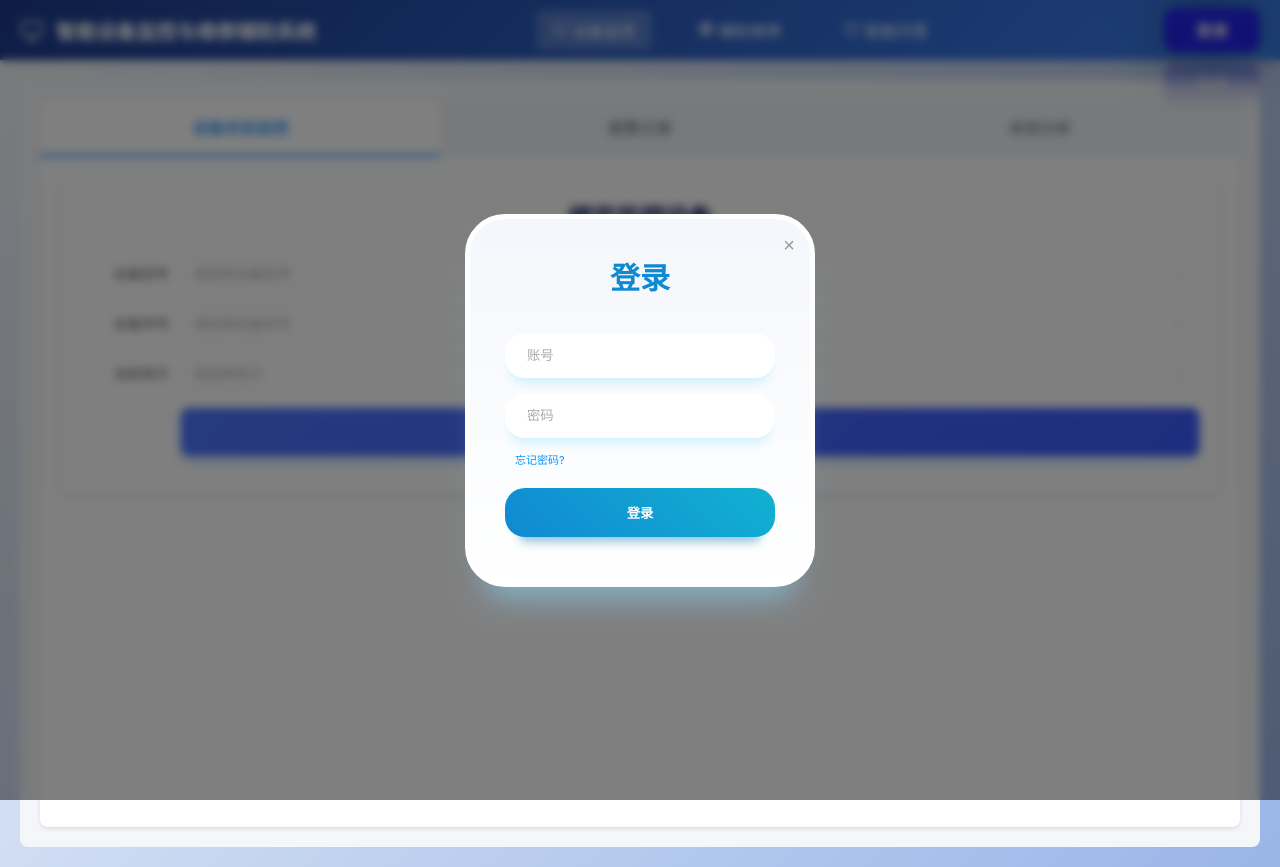
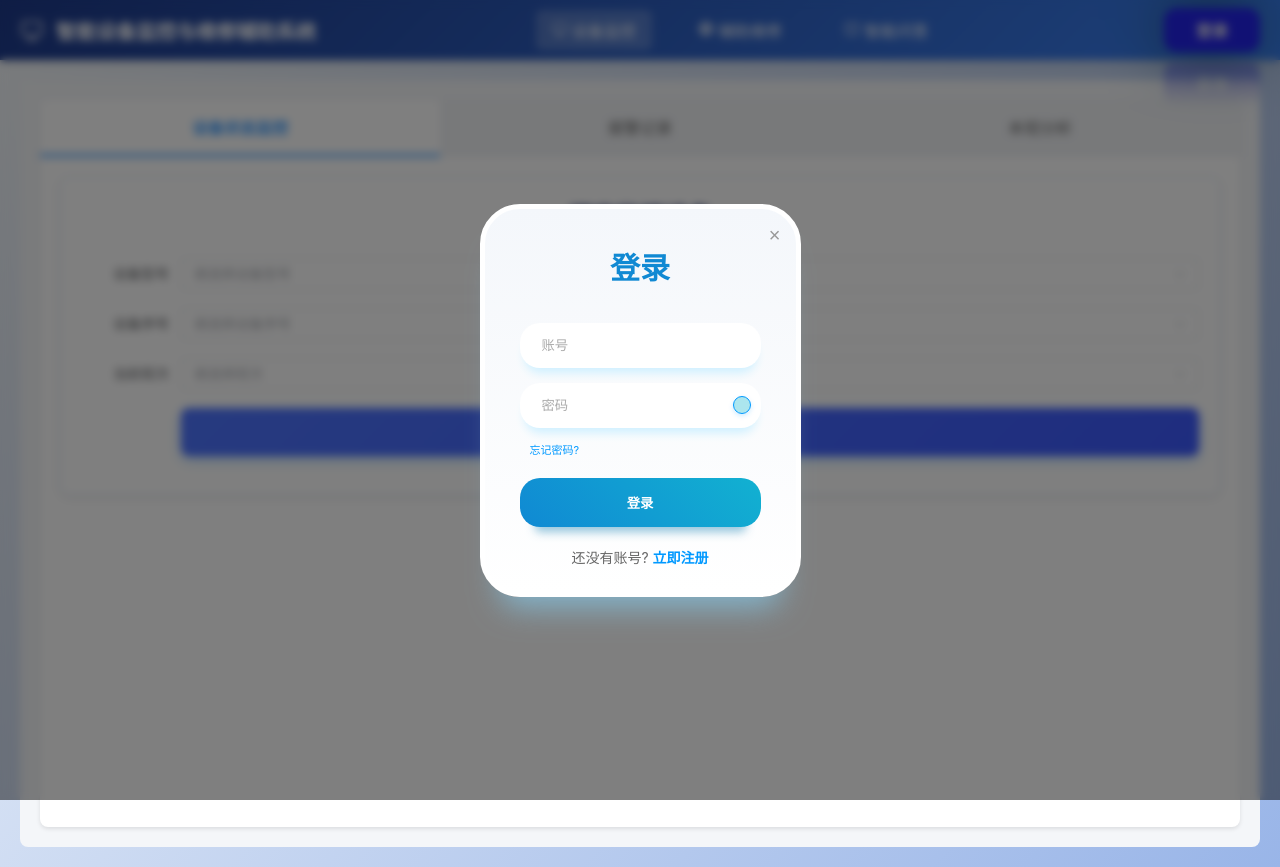
Before and after one commit to czfsss/AI_Production_System, a Vue app in the folder equipment-monitoring-system/: page /monitoring in a window 1280 px wide. Both pictures are taken after a click on the button "登录". Built offline with nearby package versions, Linux system fonts and the light colour scheme.

Commit message:
优化登录样式

```diff
--- a/equipment-monitoring-system/package.json
+++ b/equipment-monitoring-system/package.json
@@ -18,7 +18,12 @@
     "format": "prettier --write src/"
   },
   "dependencies": {
+    "@element-plus/icons-vue": "^2.3.1",
+    "@types/highlight.js": "^10.1.0",
     "axios": "^1.11.0",
+    "element-plus": "^2.10.5",
+    "highlight.js": "^11.11.1",
+    "markdown-it": "^14.1.0",
     "pinia": "^3.0.3",
     "vue": "^3.5.18",
     "vue-router": "^4.5.1"
--- a/equipment-monitoring-system/src/components/LoginButton.vue
+++ b/equipment-monitoring-system/src/components/LoginButton.vue
@@ -1,11 +1,23 @@
 <script setup lang="ts">
 import { ref } from 'vue'
 import { useAuthStore } from '../stores/auth'
+import { View, Hide } from '@element-plus/icons-vue'
 
 const authStore = useAuthStore()
 
 // 控制登录弹窗的显示与隐藏
 const isLoginDialogVisible = ref(false)
+
+// 控制显示登录还是注册表单
+const isLoginMode = ref(true)
+
+// 控制密码显示/隐藏
+const showPassword = ref(false)
+const showRegisterPassword = ref(false)
+const showConfirmPassword = ref(false)
+
+// 控制忘记密码弹窗的显示与隐藏
+const isForgotPasswordVisible = ref(false)
 
 // 控制退出登录确认弹窗的显示与隐藏
 const isConfirmLogoutVisible = ref(false)
@@ -20,6 +32,30 @@ const openLoginDialog = () => {
 // 关闭登录弹窗
 const closeLoginDialog = () => {
   isLoginDialogVisible.value = false
+  // 恢复背景滚动
+  document.body.style.overflow = ''
+}
+
+// 打开忘记密码弹窗
+const openForgotPassword = () => {
+  isLoginDialogVisible.value = false
+  isForgotPasswordVisible.value = true
+  // 防止背景滚动
+  document.body.style.overflow = 'hidden'
+}
+
+// 关闭忘记密码弹窗
+const closeForgotPassword = () => {
+  isForgotPasswordVisible.value = false
+  // 恢复背景滚动
+  document.body.style.overflow = ''
+}
+
+// 模拟重置密码功能
+const handleResetPassword = (e: Event) => {
+  e.preventDefault()
+  // 这里只是模拟重置密码成功，实际应用中需要调用API
+  isForgotPasswordVisible.value = false
   // 恢复背景滚动
   document.body.style.overflow = ''
 }
@@ -46,11 +82,25 @@ const confirmLogout = () => {
   document.body.style.overflow = ''
 }
 
+// 切换登录/注册模式
+const toggleMode = () => {
+  isLoginMode.value = !isLoginMode.value
+}
+
 // 模拟登录功能
 const handleLogin = (e: Event) => {
   e.preventDefault()
   // 这里只是模拟登录成功，实际应用中需要调用API
   authStore.login()
+  isLoginDialogVisible.value = false
+  document.body.style.overflow = ''
+}
+
+// 模拟注册功能
+const handleRegister = (e: Event) => {
+  e.preventDefault()
+  // 这里只是模拟注册成功，实际应用中需要调用API
+  authStore.login() // 注册成功后直接登录
   isLoginDialogVisible.value = false
   document.body.style.overflow = ''
 }
@@ -85,13 +135,60 @@ const handleLogin = (e: Event) => {
     <div v-if="isLoginDialogVisible" class="custom-dialog-overlay">
       <div class="container">
         <button class="close-button" @click="closeLoginDialog">×</button>
-        <div class="heading">登录</div>
-        <form action="" class="form" @submit="handleLogin">
-          <input required class="input" type="email" name="email" id="email" placeholder="账号">
-          <input required class="input" type="password" name="password" id="password" placeholder="密码">
-          <span class="forgot-password"><a href="#">忘记密码?</a></span>
-          <input class="login-button" type="submit" value="登录">
+        <div class="heading">{{ isLoginMode ? '登录' : '注册' }}</div>
+        <template v-if="isLoginMode">
+          <form action="" class="form" @submit="handleLogin">
+            <input required class="input" type="email" name="email" id="email" placeholder="账号">
+            <div class="password-input-container">
+              <input required class="input" :type="showPassword ? 'text' : 'password'" name="password" id="password" placeholder="密码">
+              <button type="button" class="password-toggle" @click="showPassword = !showPassword">
+                <span v-if="showPassword"><Hide size="18" /></span>
+                <span v-else><View size="18" /></span>
+              </button>
+            </div>
+            <span class="forgot-password"><a href="#" @click.prevent="openForgotPassword">忘记密码?</a></span>
+            <input class="login-button" type="submit" value="登录">
+          </form>
+        </template>
+        <template v-else>
+          <form action="" class="form" @submit="handleRegister">
+            <input required class="input" type="text" name="username" id="username" placeholder="用户名">
+            <input required class="input" type="email" name="email" id="register-email" placeholder="邮箱">
+            <div class="password-input-container">
+              <input required class="input" :type="showRegisterPassword ? 'text' : 'password'" name="password" id="register-password" placeholder="密码">
+              <button type="button" class="password-toggle" @click="showRegisterPassword = !showRegisterPassword">
+                <span v-if="showRegisterPassword"><Hide size="18" /></span>
+                <span v-else><View size="18" /></span>
+              </button>
+            </div>
+            <div class="password-input-container">
+              <input required class="input" :type="showConfirmPassword ? 'text' : 'password'" name="confirmPassword" id="confirm-password" placeholder="确认密码">
+              <button type="button" class="password-toggle" @click="showConfirmPassword = !showConfirmPassword">
+                <span v-if="showConfirmPassword"><Hide size="18" /></span>
+                <span v-else><View size="18" /></span>
+              </button>
+            </div>
+            <input class="login-button" type="submit" value="注册">
+          </form>
+        </template>
+        <div class="switch-mode">
+          {{ isLoginMode ? '还没有账号?' : '已有账号?' }} <a href="#" @click.prevent="toggleMode">{{ isLoginMode ? '立即注册' : '返回登录' }}</a>
+        </div>
+      </div>
+    </div>
+
+    <!-- 忘记密码弹窗 -->
+    <div v-if="isForgotPasswordVisible" class="custom-dialog-overlay">
+      <div class="container">
+        <button class="close-button" @click="closeForgotPassword">×</button>
+        <div class="heading">忘记密码</div>
+        <form action="" class="form" @submit="handleResetPassword">
+          <input required class="input" type="email" name="email" id="forgot-email" placeholder="请输入您的邮箱">
+          <input class="login-button" type="submit" value="发送重置链接">
         </form>
+        <div class="switch-mode">
+          <a href="#" @click.prevent="() => { closeForgotPassword(); isLoginDialogVisible = true; }">返回登录</a>
+        </div>
       </div>
     </div>
 
@@ -264,6 +361,64 @@ const handleLogin = (e: Event) => {
   border-inline: 2px solid #12B1D1;
 }
 
+/* 密码输入框容器 */
+.password-input-container {
+  position: relative;
+  width: 100%;
+  margin-top: 15px;
+}
+
+.password-input-container .input {
+  width: 100%;
+  padding-right: 40px;
+  margin-top: 0;
+}
+
+.password-toggle {
+  position: absolute;
+  right: 10px;
+  top: 50%;
+  transform: translateY(-50%);
+  background: rgba(151, 224, 234, 0.8);
+  border: 1px solid #0099ff;
+  border-radius: 50%;
+  cursor: pointer;
+  color: #0099ff;
+  padding: 8px;
+  width: 1px;
+  height: 1px;
+  display: flex;
+  align-items: center;
+  justify-content: center;
+  font-size: 20px;
+  transition: all 0.3s;
+  box-shadow: 0 2px 5px rgba(0, 153, 255, 0.2);
+}
+
+.password-toggle:hover {
+  color: #12B1D1;
+  background: white;
+  border-color: #12B1D1;
+  box-shadow: 0 2px 8px rgba(18, 177, 209, 0.3);
+}
+
+.switch-mode {
+  text-align: center;
+  margin-top: 15px;
+  font-size: 14px;
+  color: #666;
+}
+
+.switch-mode a {
+  color: #0099ff;
+  text-decoration: none;
+  font-weight: bold;
+}
+
+.switch-mode a:hover {
+  text-decoration: underline;
+}
+
 .form .forgot-password {
   display: block;
   margin-top: 10px;
```
Also changed, not shown: 2 other files (tests, documents, lock files or other folders).
